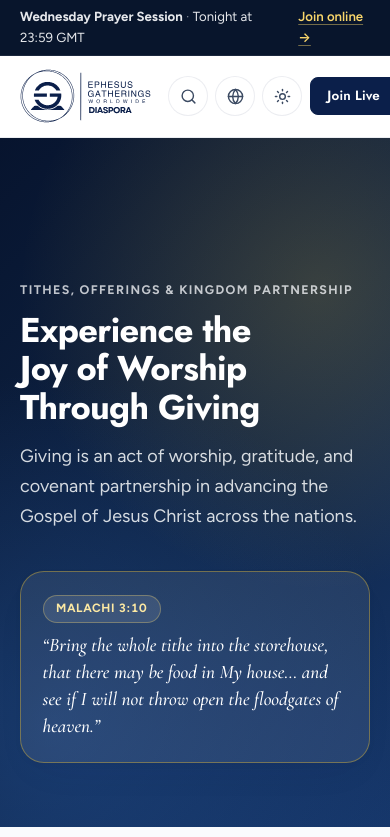
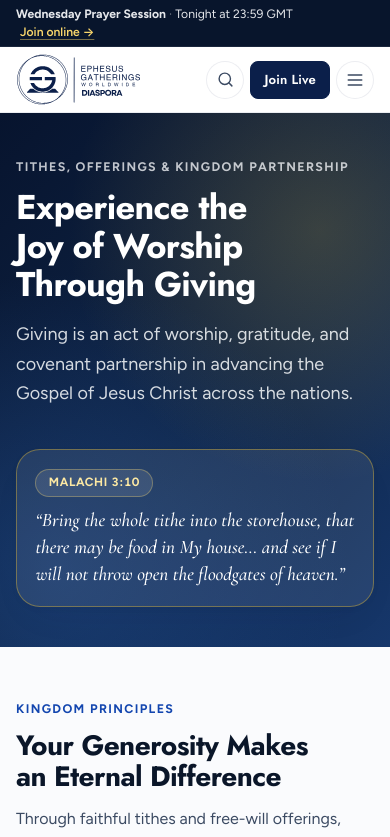
Before and after one commit to p08257641-cell/church, a React (Vite) app: page /give in a window 390 px wide. Shown: the top 837 px of the page. Built offline with nearby package versions, Linux system fonts and the light colour scheme.

Commit message:
Improve mobile/tablet responsiveness, hero design, and service bar

```diff
--- a/src/components/BrandLogo.tsx
+++ b/src/components/BrandLogo.tsx
@@ -11,7 +11,7 @@ export const BrandLogo: React.FC<BrandLogoProps> = ({ onDark = false, width = 13
     <Link to="/" className="brand-link" aria-label="Ephesus Gatherings Worldwide — Home">
       <span
         className={`brand-mask ${onDark ? 'on-dark' : ''}`}
-        style={{ width: `${width}px` }}
+        style={{ '--logo-w': `${width}px` } as React.CSSProperties}
         role="img"
         aria-hidden="true"
       />
--- a/src/components/Header.tsx
+++ b/src/components/Header.tsx
@@ -255,8 +255,8 @@ export const Header: React.FC = () => {
               <Search size={17} />
             </button>
 
-            {/* 9-Language Switcher */}
-            <div className="popover-wrap">
+            {/* 9-Language Switcher (Desktop/Tablet; also inside Mobile Drawer) */}
+            <div className="popover-wrap hide-mobile">
               <button
                 type="button"
                 className="icon-btn"
@@ -292,8 +292,8 @@ export const Header: React.FC = () => {
               )}
             </div>
 
-            {/* Theme Mode Switcher */}
-            <div className="popover-wrap">
+            {/* Theme Mode Switcher (Desktop/Tablet; also inside Mobile Drawer) */}
+            <div className="popover-wrap hide-mobile">
               <button
                 type="button"
                 className="icon-btn"
@@ -387,9 +387,45 @@ export const Header: React.FC = () => {
               ))}
             </div>
 
+            <div className="mobile-drawer-prefs">
+              <div style={{ display: 'grid', gridTemplateColumns: 'repeat(3, 1fr)', gap: '0.4rem' }}>
+                {(
+                  [
+                    { id: 'light', label: 'Light', icon: <Sun size={14} /> },
+                    { id: 'dark', label: 'Dark', icon: <Moon size={14} /> },
+                    { id: 'auto', label: 'Auto', icon: <SunMoon size={14} /> }
+                  ] as { id: ThemeMode; label: string; icon: React.ReactNode }[]
+                ).map(opt => (
+                  <button
+                    key={opt.id}
+                    type="button"
+                    className={`chip-btn ${themeMode === opt.id ? 'is-active' : ''}`}
+                    style={{ display: 'inline-flex', alignItems: 'center', justifyContent: 'center', gap: '0.35rem', padding: '0.45rem 0.5rem' }}
+                    onClick={() => setThemeMode(opt.id)}
+                  >
+                    {opt.icon} {opt.label}
+                  </button>
+                ))}
+              </div>
+
+              <select
+                className="field-select"
+                style={{ minHeight: 42 }}
+                value={language}
+                onChange={e => setLanguage(e.target.value as typeof language)}
+                aria-label="Choose ministry language"
+              >
+                {LANGUAGES.map(l => (
+                  <option key={l.code} value={l.code}>
+                    Language: {l.label} ({l.englishName})
+                  </option>
+                ))}
+              </select>
+            </div>
+
             <div style={{ marginTop: 'auto', display: 'flex', flexDirection: 'column', gap: '0.65rem' }}>
               <Link to="/online-service" className="btn btn-gold" style={{ width: '100%' }}>
-                <Radio size={17} /> {currentLang.nav.watchLive}
+                {currentLang.nav.watchLive}
               </Link>
               <Link to="/join" className="btn btn-primary" style={{ width: '100%' }}>
                 Become a Member or Affiliate
--- a/src/pages/EventsPage.tsx
+++ b/src/pages/EventsPage.tsx
@@ -183,7 +183,7 @@ export const EventsPage: React.FC = () => {
               </h2>
             </div>
 
-            <div style={{ position: 'relative', minWidth: 260 }}>
+            <div className="search-filter-box">
               <Search
                 size={16}
                 style={{ position: 'absolute', left: 14, top: '50%', transform: 'translateY(-50%)', color: 'var(--text-muted)' }}
--- a/src/pages/ResourcesPage.tsx
+++ b/src/pages/ResourcesPage.tsx
@@ -73,7 +73,7 @@ export const ResourcesPage: React.FC = () => {
               ))}
             </div>
 
-            <div style={{ position: 'relative', minWidth: 250 }}>
+            <div className="search-filter-box">
               <Search size={15} style={{ position: 'absolute', left: 14, top: '50%', transform: 'translateY(-50%)', color: 'var(--text-muted)' }} />
               <input
                 type="text"
--- a/src/pages/TestimoniesPage.tsx
+++ b/src/pages/TestimoniesPage.tsx
@@ -171,18 +171,19 @@ export const TestimoniesPage: React.FC = () => {
               ))}
             </div>
 
-            <div style={{ display: 'flex', alignItems: 'center', gap: '0.6rem', flexWrap: 'wrap' }}>
-              <div style={{ position: 'relative' }}>
+            <div className="testimonies-controls">
+              <div className="search-filter-box">
                 <Search size={15} style={{ position: 'absolute', left: 12, top: '50%', transform: 'translateY(-50%)', color: 'var(--text-muted)' }} />
                 <input
                   type="text"
                   className="field-input"
-                  style={{ paddingLeft: '2.2rem', minHeight: 40, borderRadius: 'var(--radius-pill)', width: 220 }}
+                  style={{ paddingLeft: '2.2rem', minHeight: 40, borderRadius: 'var(--radius-pill)', width: '100%' }}
                   placeholder="Search stories..."
                   value={searchQuery}
                   onChange={e => setSearchQuery(e.target.value)}
                 />
               </div>
+              <div style={{ display: 'flex', gap: '0.45rem' }}>
                 <button
                   type="button"
                   className="icon-btn"
@@ -201,6 +202,7 @@ export const TestimoniesPage: React.FC = () => {
                 >
                   <List size={17} />
                 </button>
+              </div>
             </div>
           </div>
 
--- a/src/styles/chrome.css
+++ b/src/styles/chrome.css
@@ -124,7 +124,8 @@
 
 .brand-mask {
   display: block;
-  width: 128px;
+  width: min(var(--logo-w, 132px), 32vw);
+  min-width: 96px;
   aspect-ratio: 1895 / 780;
   background-color: var(--brand-primary);
   -webkit-mask-image: url('/brand/egw-logo.svg');
@@ -371,6 +372,71 @@ html[data-theme="dark"] .icon-btn:hover {
   .hide-tablet {
     display: none;
   }
+}
+
+@media (max-width: 640px) {
+  .hide-mobile {
+    display: none;
+  }
+
+  .top-strip {
+    font-size: 0.76rem;
+  }
+
+  .top-strip-service-link {
+    flex-wrap: wrap;
+    row-gap: 0.15rem;
+    line-height: 1.35;
+  }
+
+  .header-inner {
+    gap: 0.5rem;
+  }
+
+  .header-actions {
+    gap: 0.35rem;
+  }
+
+  .icon-btn {
+    width: 38px;
+    height: 38px;
+  }
+
+  .media-drawer {
+    left: 0.75rem;
+    right: 0.75rem;
+    bottom: 0.75rem;
+    width: auto;
+  }
+
+  .lightbox-caption {
+    flex-direction: column;
+    align-items: flex-start;
+    padding: 1rem;
+  }
+
+  .search-result-row {
+    flex-direction: column;
+    align-items: flex-start;
+    gap: 0.5rem;
+  }
+
+  .site-footer {
+    padding-top: 3rem;
+  }
+
+  .footer-bottom {
+    flex-direction: column;
+    align-items: flex-start;
+  }
+}
+
+.mobile-drawer-prefs {
+  display: flex;
+  flex-direction: column;
+  gap: 0.65rem;
+  padding-top: 0.85rem;
+  border-top: 1px solid var(--border-subtle);
 }
 
 /* --- Mobile Drawer --- */
--- a/src/styles/global.css
+++ b/src/styles/global.css
@@ -315,8 +315,10 @@ html[data-theme="dark"] .badge-gold,
   background: var(--bg-card);
   border: 1px solid var(--border-subtle);
   border-radius: var(--radius-lg);
-  padding: clamp(1.35rem, 2.5vw, 2rem);
+  padding: clamp(1.15rem, 2.5vw, 2rem);
   box-shadow: var(--shadow-card);
+  min-width: 0;
+  overflow-wrap: anywhere;
   transition: transform 0.28s var(--ease-out), box-shadow 0.28s ease, border-color 0.28s ease;
 }
 
@@ -388,7 +390,7 @@ html[data-theme="dark"] .badge-gold,
 .page-hero {
   background: var(--bg-hero-grad);
   color: #FFFFFF;
-  padding: calc(var(--header-h) + 3.5rem) 0 4rem;
+  padding: clamp(2.5rem, 5vw, 4.25rem) 0 clamp(2.5rem, 5vw, 4rem);
   position: relative;
   overflow: hidden;
 }
@@ -468,3 +470,34 @@ html[data-theme="dark"] .badge-gold,
   from { opacity: 0; transform: translateY(14px) scale(0.98); }
   to { opacity: 1; transform: translateY(0) scale(1); }
 }
+
+@media (max-width: 600px) {
+  :root {
+    --header-h: 66px;
+  }
+
+  .btn {
+    white-space: normal;
+    text-align: center;
+    line-height: 1.25;
+    padding: 0.6rem 1.05rem;
+    min-height: 44px;
+  }
+
+  .btn-sm {
+    min-height: 38px;
+    padding: 0.45rem 0.85rem;
+    font-size: 0.82rem;
+  }
+
+  .modal-backdrop {
+    align-items: flex-end;
+    padding: 0.5rem;
+  }
+
+  .modal-panel {
+    max-height: 90dvh;
+    padding: 1.25rem;
+    border-radius: var(--radius-md);
+  }
+}
--- a/src/styles/tokens.css
+++ b/src/styles/tokens.css
@@ -54,9 +54,9 @@
   /* --- Layout & Spacing --- */
   --container-max: 1280px;
   --container-narrow: 920px;
-  --gutter: clamp(1.25rem, 4vw, 3rem);
-  --section-py: clamp(4rem, 7vw, 6.5rem);
-  --header-h: 82px;
+  --gutter: clamp(1rem, 4vw, 3rem);
+  --section-py: clamp(3rem, 6.5vw, 6.25rem);
+  --header-h: 78px;
 
   /* --- Radii --- */
   --radius-xs: 6px;
```
Also changed, not shown: src/styles/pages.css (+124 -4 lines). Lines whose indentation alone changed are shown as unchanged.
